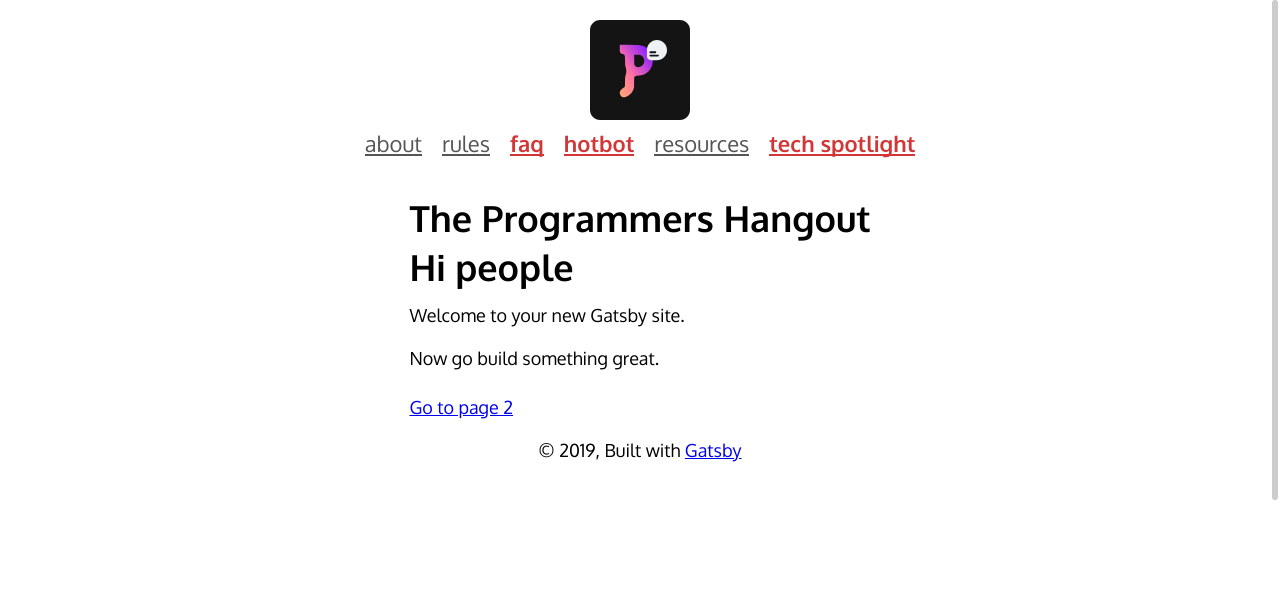
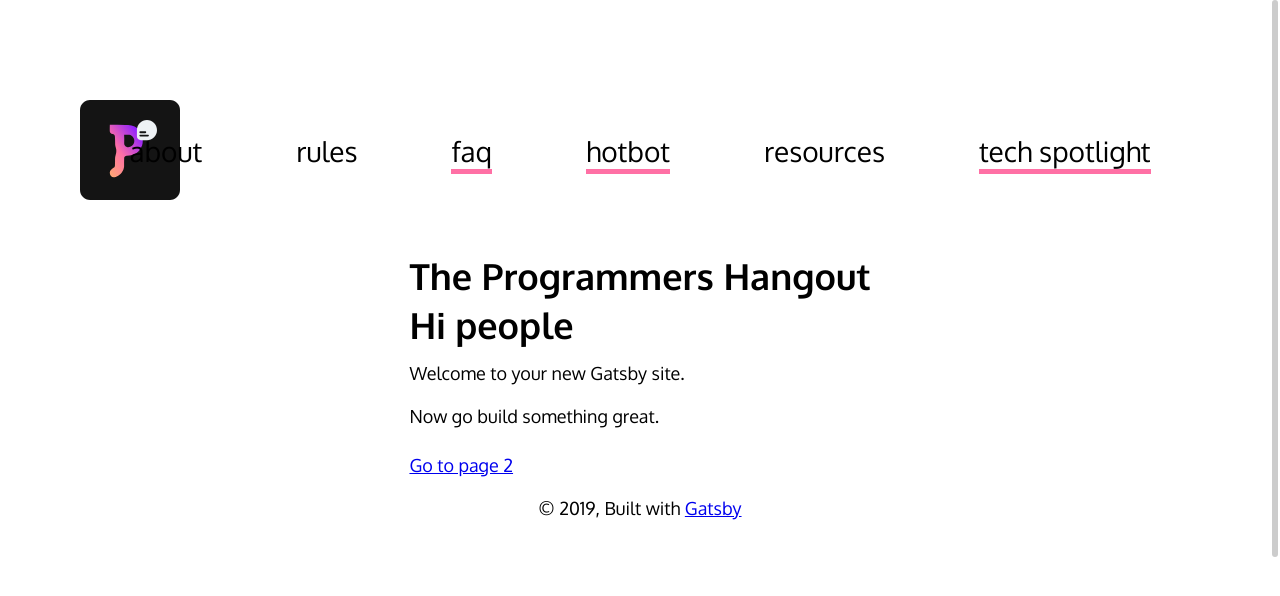
Before and after one commit to the-programmers-hangout/website, a Gatsby site: page / in a window 1280 px wide. Built offline with nearby package versions, Linux system fonts and the light colour scheme; Gatsby itself is replaced by a stand-in of ours.

Commit message:
Reflect header from Figma in actual header

```diff
--- a/src/components/Header/index.tsx
+++ b/src/components/Header/index.tsx
@@ -15,11 +15,11 @@ function MenuItem({ children, to }: PropsWithChildren<{ to: string }>) {
 export function Header() {
   return (
       <SC.HeaderWrapper>
+        <Link to="/" style={{ position: "absolute", left: "80px" }}>
+          <Logo />
+        </Link>
         <Container>
           <SC.InnerWrapper>
-          <Link to="/">
-            <Logo />
-          </Link>
             <SC.Menu>
               <MenuItem to="/about">about</MenuItem>
               <MenuItem to="/rules">rules</MenuItem>
--- a/src/components/Header/styles.tsx
+++ b/src/components/Header/styles.tsx
@@ -3,6 +3,7 @@ import styled from "styled-components"
 
 export const HeaderWrapper = styled.header`
   margin-bottom: 20px;
+  padding: 80px 0 40px 0;
 `
 
 export const InnerWrapper = styled.div`
@@ -17,59 +18,38 @@ export const Menu = styled.nav`
   align-items: flex-start;
   justify-content: center;
   flex-wrap: wrap;
+  padding-top: 34px;
 `
 
 export const MenuItem = styled(Link)`
   display: flex;
   align-items: center;
-  font-size: 22px;
+  font-size: 28px;
   text-decoration: none;
-  color: #555;
+  color: #000;
   position: relative;
   transition: color 0.3s;
-  margin: 5px 10px;
-
-  /* underline bar, getting animated through hover */
-  &::after {
-    z-index: -1;
-    position: absolute;
-    content: "";
-    height: 2px;
-    width: 100%;
-    margin-top: -3px;
-    bottom: 0;
-    background: #555;
-    transition: all 0.3s;
-  }
+  margin: 5px 47px;
 
   &:hover {
-    color: #fff;
-  }
-
-  &:hover::after {
-    padding: 8px;
-    height: 100%;
-    background: #000;
-    box-shadow: 0 3px 5px rgba(0, 0, 0, 0.1), 0 5px 11px rgba(0, 0, 0, 0.25);
-    margin-left: -8px;
-    margin-bottom: -8px;
-    border-radius: 3px;
+    color: #FF70A5;
   }
 
   &.active {
-    font-weight: 700;
-    color: #d33636;
+    color: #000;
+    padding-bottom: 5px;
+    border-bottom: 5px solid #FF70A5;
 
     &::after {
-      background: #d33636;
+      background: #FF70A5;
     }
 
     &:hover {
-      color: #fff;
+      color: #FF70A5;
     }
 
     &:hover::after {
-      background: #d33636;
+      background: #FF70A5;
     }
   }
 `
```
Lines whose indentation alone changed are shown as unchanged.
